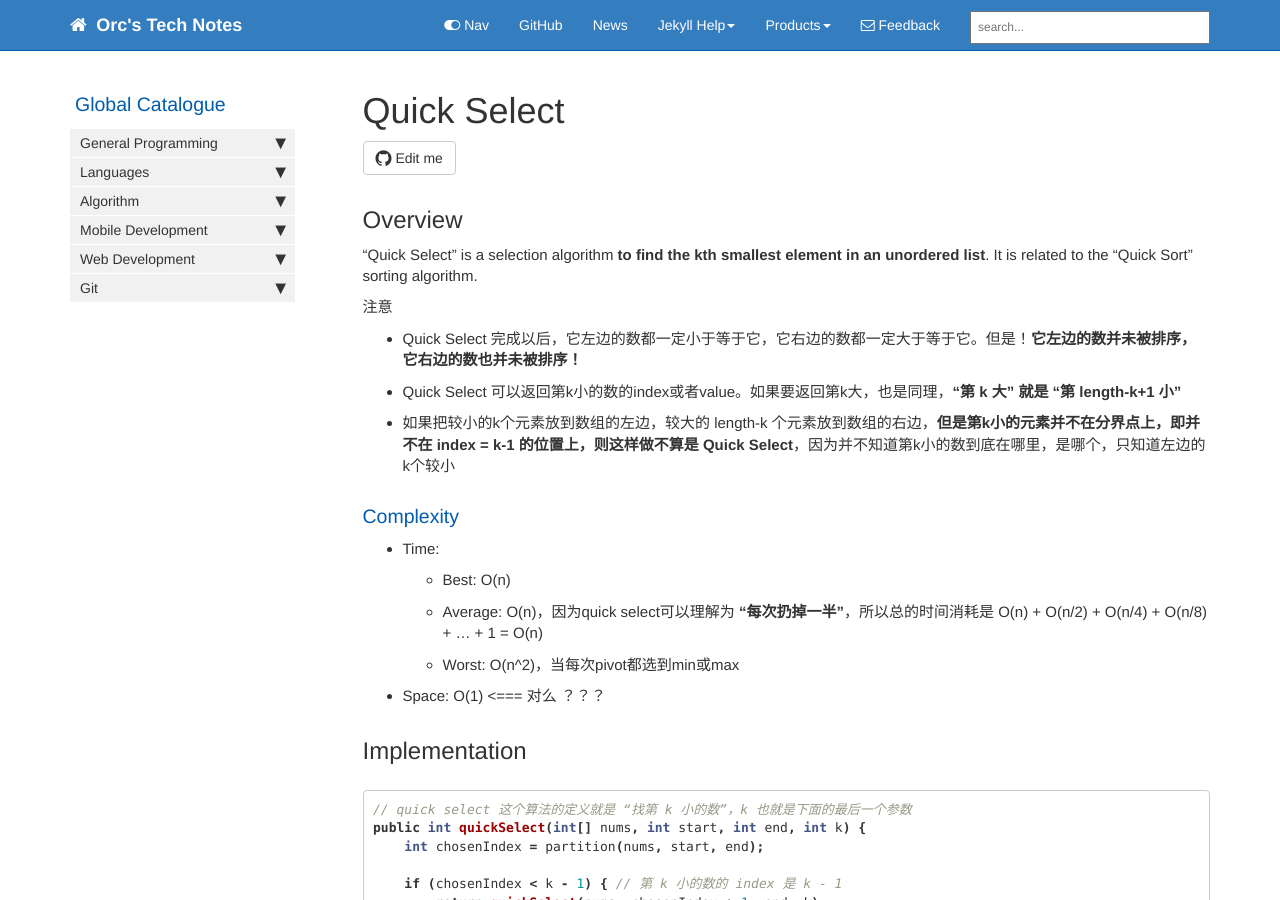
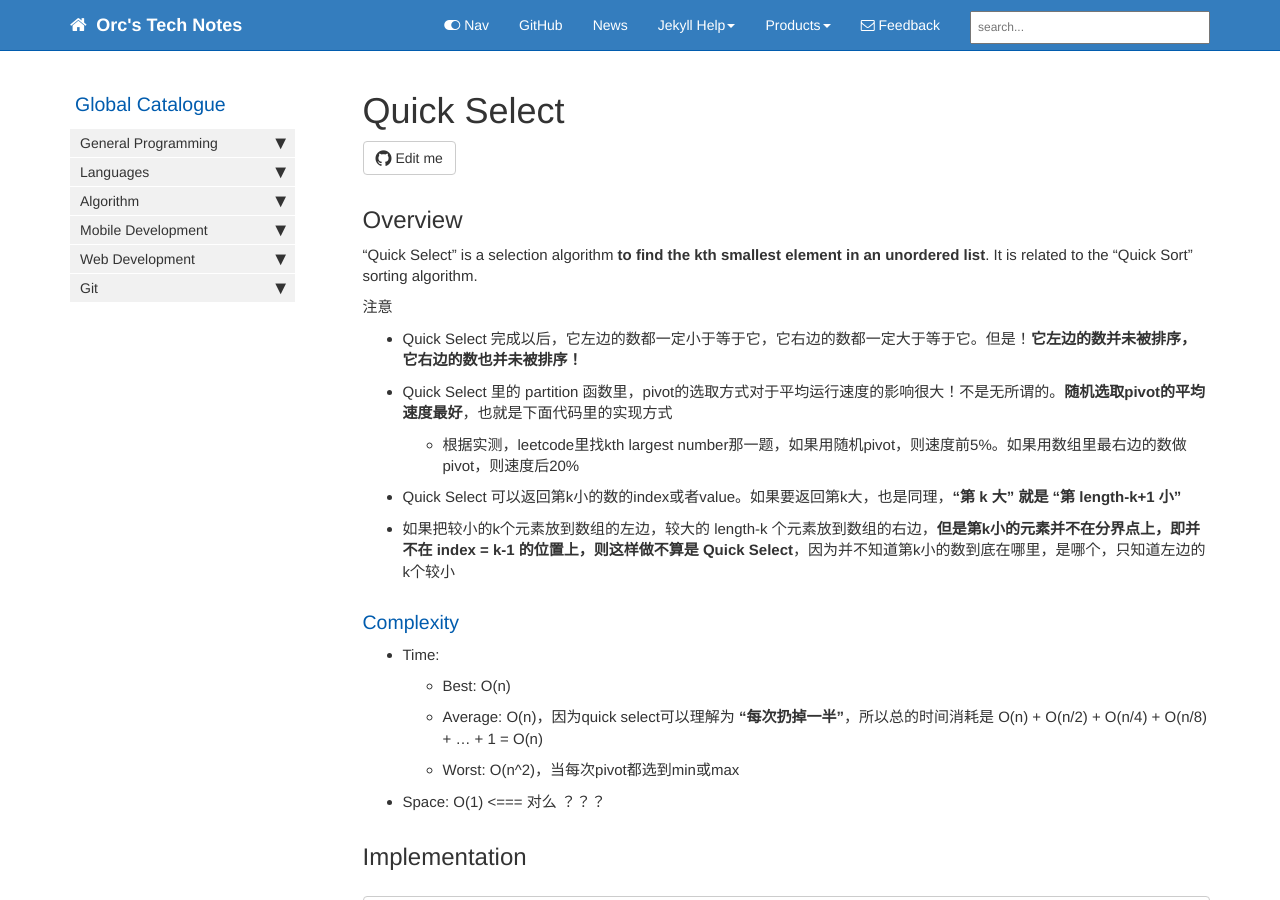
Before and after one commit to HungryOrc/hungryorc.github.io, a Jekyll site: the page built from pages/algorithm/algorithm_quick_select.md, in a window 1280 px wide and 900 px high. Built offline with Jekyll 4.4.1, drawn with Linux system fonts in a browser that asks for light colours; nearby versions of some CDN libraries; comment, search, counter and statistics services are not loaded.

Commit message:
Update algorithm_quick_select.md

```diff
--- a/pages/algorithm/algorithm_quick_select.md
+++ b/pages/algorithm/algorithm_quick_select.md
@@ -15,6 +15,8 @@ It is related to the "Quick Sort" sorting algorithm.
 
 注意
 * Quick Select 完成以后，它左边的数都一定小于等于它，它右边的数都一定大于等于它。但是！**它左边的数并未被排序，它右边的数也并未被排序！**
+* Quick Select 里的 partition 函数里，pivot的选取方式对于平均运行速度的影响很大！不是无所谓的。**随机选取pivot的平均速度最好**，也就是下面代码里的实现方式
+  * 根据实测，leetcode里找kth largest number那一题，如果用随机pivot，则速度前5%。如果用数组里最右边的数做pivot，则速度后20%
 * Quick Select 可以返回第k小的数的index或者value。如果要返回第k大，也是同理，**“第 k 大” 就是 “第 length-k+1 小”**
 * 如果把较小的k个元素放到数组的左边，较大的 length-k 个元素放到数组的右边，**但是第k小的元素并不在分界点上，即并不在 index = k-1 的位置上，则这样做不算是 Quick Select**，因为并不知道第k小的数到底在哪里，是哪个，只知道左边的k个较小
 
```
